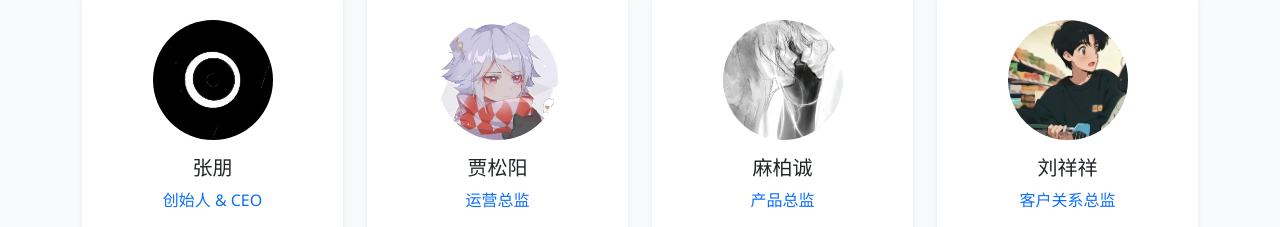
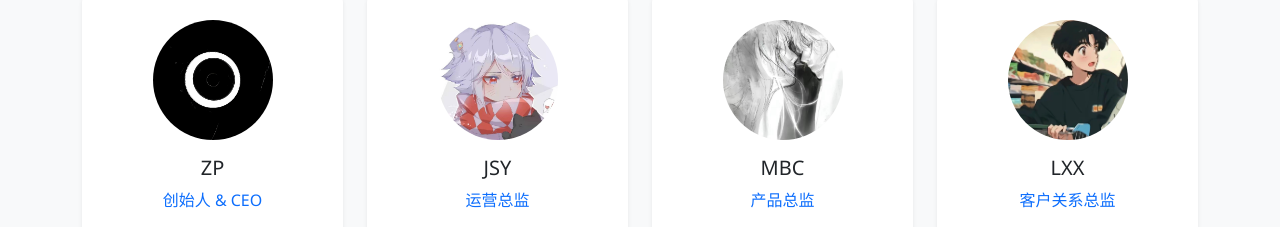
Before and after one commit to Kifranei/dreamtravel_h5webpages, a plain HTML site: page about.html in a window 1280 px wide. Shown: the part 1840-2067 px from the top of the page. Drawn offline with nearby package versions, Linux system fonts and the light colour scheme.

Commit message:
优化about页

```diff
--- a/about.html
+++ b/about.html
@@ -195,7 +195,7 @@
                     <div class="card border-0 shadow-sm">
                         <img src="img/headphoto/head_z.png" class="card-img-top rounded-circle mx-auto mt-4" style="width: 120px; height: 120px; object-fit: cover;" alt="张总">
                         <div class="card-body">
-                            <h5 class="card-title">张朋</h5>
+                            <h5 class="card-title">ZP</h5>
                             <p class="text-primary">创始人 & CEO</p>
                             <p class="card-text small text-muted">拥有15年旅游行业经验，曾任职于多家知名旅游公司，对旅游市场有深刻理解。</p>
                             <div class="social-links">
@@ -210,7 +210,7 @@
                     <div class="card border-0 shadow-sm">
                         <img src="img/headphoto/head_j.jpg" class="card-img-top rounded-circle mx-auto mt-4" style="width: 120px; height: 120px; object-fit: cover;" alt="李总">
                         <div class="card-body">
-                            <h5 class="card-title">贾松阳</h5>
+                            <h5 class="card-title">JSY</h5>
                             <p class="text-primary">运营总监</p>
                             <p class="card-text small text-muted">专注于运营管理和客户服务，致力于为客户提供最优质的旅行体验。</p>
                             <div class="social-links">
@@ -225,7 +225,7 @@
                     <div class="card border-0 shadow-sm">
                         <img src="img/headphoto/head_m.jpg" class="card-img-top rounded-circle mx-auto mt-4" style="width: 120px; height: 120px; object-fit: cover;" alt="王总">
                         <div class="card-body">
-                            <h5 class="card-title">麻柏诚</h5>
+                            <h5 class="card-title">MBC</h5>
                             <p class="text-primary">产品总监</p>
                             <p class="card-text small text-muted">负责产品策划和线路设计，深度挖掘目的地特色，打造独特的旅行体验。</p>
                             <div class="social-links">
@@ -240,7 +240,7 @@
                     <div class="card border-0 shadow-sm">
                         <img src="img/headphoto/head_l.jpg" class="card-img-top rounded-circle mx-auto mt-4" style="width: 120px; height: 120px; object-fit: cover;" alt="陈总">
                         <div class="card-body">
-                            <h5 class="card-title">刘祥祥</h5>
+                            <h5 class="card-title">LXX</h5>
                             <p class="text-primary">客户关系总监</p>
                             <p class="card-text small text-muted">专注于客户关系维护和服务质量提升，确保每位客户都能获得满意的服务。</p>
                             <div class="social-links">
```
